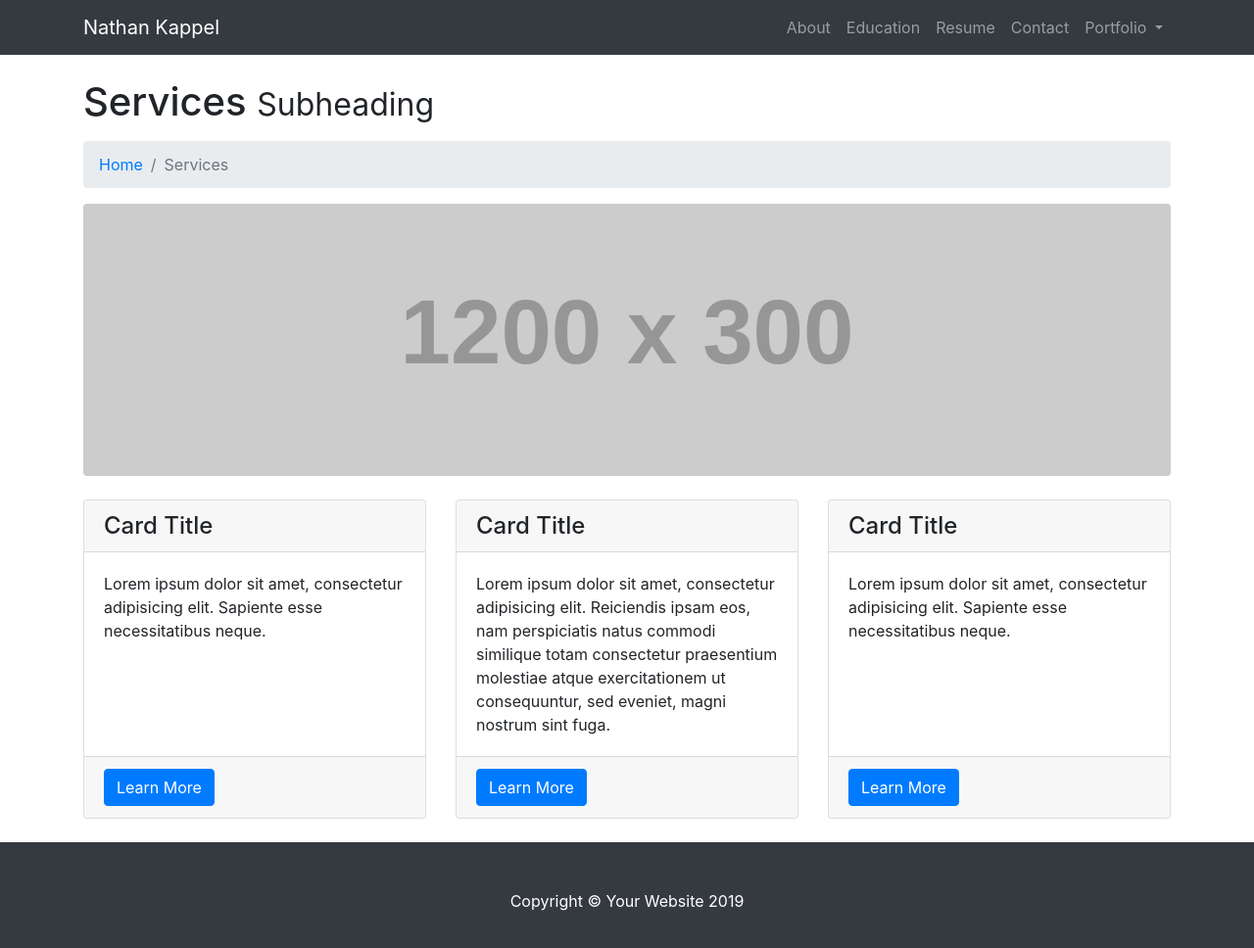
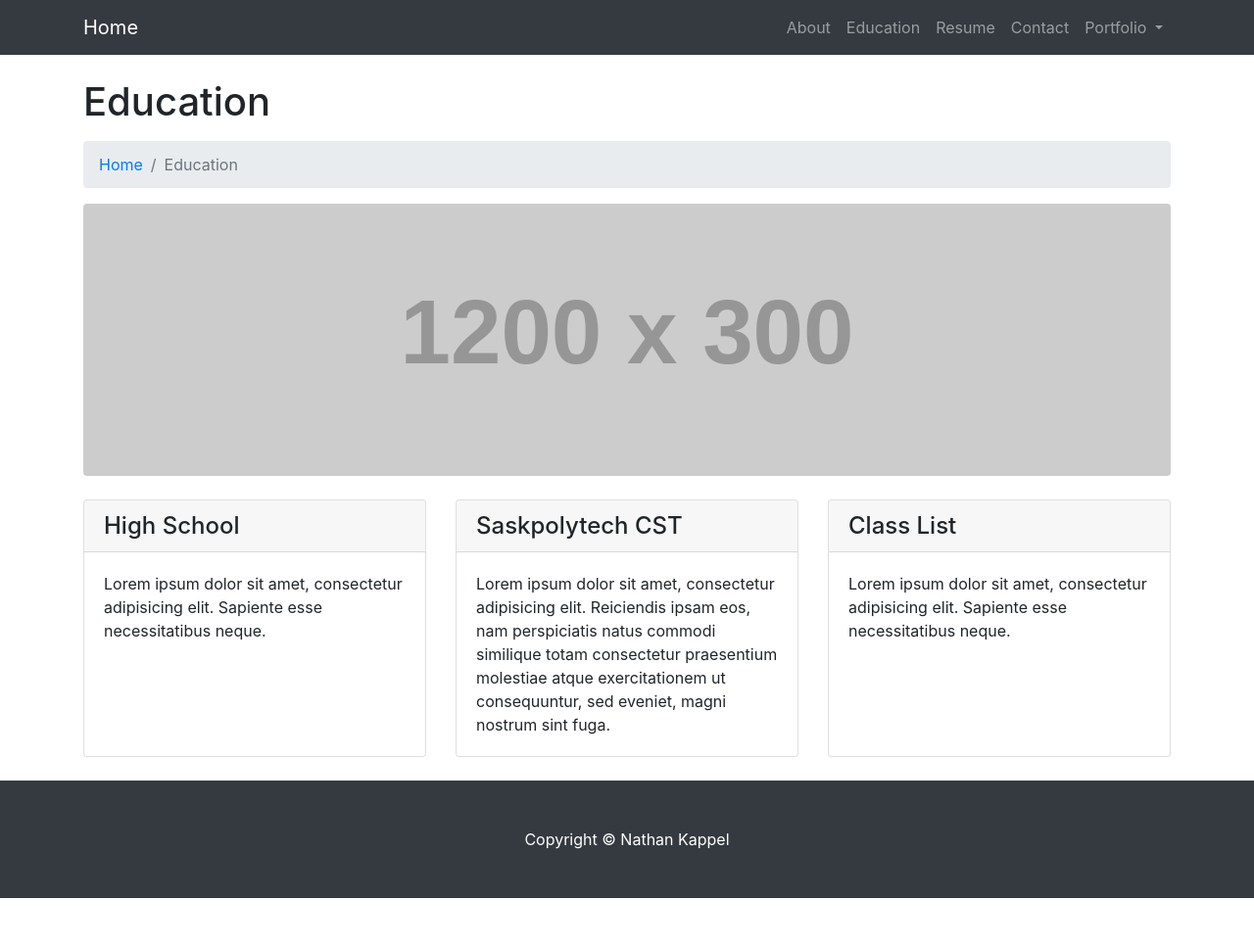
Before and after one commit to NathanKappel/nathankappel.github.io, a website: page education.html in a window 1280 px wide. Shown: the whole page at 98% size. After the commit the page ends 917 px from the top, so only its background shows below. Drawn offline with Linux system fonts and the light colour scheme; placeholder pictures from the web are drawn by us.

Commit message:
Added formatting for the education page

```diff
--- a/education.html
+++ b/education.html
@@ -8,7 +8,7 @@
   <meta name="description" content="">
   <meta name="author" content="">
 
-  <title>Modern Business - Start Bootstrap Template</title>
+  <title>Education</title>
 
   <!-- Bootstrap core CSS -->
   <link href="vendor/bootstrap/css/bootstrap.min.css" rel="stylesheet">
@@ -24,7 +24,7 @@
 <!-- Navigation -->
 <nav class="navbar fixed-top navbar-expand-lg navbar-dark bg-dark fixed-top">
   <div class="container">
-    <a class="navbar-brand" href="index.html">Nathan Kappel</a>
+    <a class="navbar-brand" href="index.html">Home</a>
     <button class="navbar-toggler navbar-toggler-right" type="button" data-toggle="collapse" data-target="#navbarResponsive" aria-controls="navbarResponsive" aria-expanded="false" aria-label="Toggle navigation">
       <span class="navbar-toggler-icon"></span>
     </button>
@@ -63,15 +63,13 @@
   <div class="container">
 
     <!-- Page Heading/Breadcrumbs -->
-    <h1 class="mt-4 mb-3">Services
-      <small>Subheading</small>
-    </h1>
+    <h1 class="mt-4 mb-3">Education</h1>
 
     <ol class="breadcrumb">
       <li class="breadcrumb-item">
         <a href="index.html">Home</a>
       </li>
-      <li class="breadcrumb-item active">Services</li>
+      <li class="breadcrumb-item active">Education</li>
     </ol>
 
     <!-- Image Header -->
@@ -81,34 +79,25 @@
     <div class="row">
       <div class="col-lg-4 mb-4">
         <div class="card h-100">
-          <h4 class="card-header">Card Title</h4>
+          <h4 class="card-header">High School</h4>
           <div class="card-body">
             <p class="card-text">Lorem ipsum dolor sit amet, consectetur adipisicing elit. Sapiente esse necessitatibus neque.</p>
-          </div>
-          <div class="card-footer">
-            <a href="#" class="btn btn-primary">Learn More</a>
           </div>
         </div>
       </div>
       <div class="col-lg-4 mb-4">
         <div class="card h-100">
-          <h4 class="card-header">Card Title</h4>
+          <h4 class="card-header">Saskpolytech CST</h4>
           <div class="card-body">
             <p class="card-text">Lorem ipsum dolor sit amet, consectetur adipisicing elit. Reiciendis ipsam eos, nam perspiciatis natus commodi similique totam consectetur praesentium molestiae atque exercitationem ut consequuntur, sed eveniet, magni nostrum sint fuga.</p>
-          </div>
-          <div class="card-footer">
-            <a href="#" class="btn btn-primary">Learn More</a>
           </div>
         </div>
       </div>
       <div class="col-lg-4 mb-4">
         <div class="card h-100">
-          <h4 class="card-header">Card Title</h4>
+          <h4 class="card-header">Class List</h4>
           <div class="card-body">
             <p class="card-text">Lorem ipsum dolor sit amet, consectetur adipisicing elit. Sapiente esse necessitatibus neque.</p>
-          </div>
-          <div class="card-footer">
-            <a href="#" class="btn btn-primary">Learn More</a>
           </div>
         </div>
       </div>
@@ -121,7 +110,7 @@
   <!-- Footer -->
   <footer class="py-5 bg-dark">
     <div class="container">
-      <p class="m-0 text-center text-white">Copyright &copy; Your Website 2019</p>
+      <p class="m-0 text-center text-white">Copyright &copy; Nathan Kappel</p>
     </div>
     <!-- /.container -->
   </footer>
```
